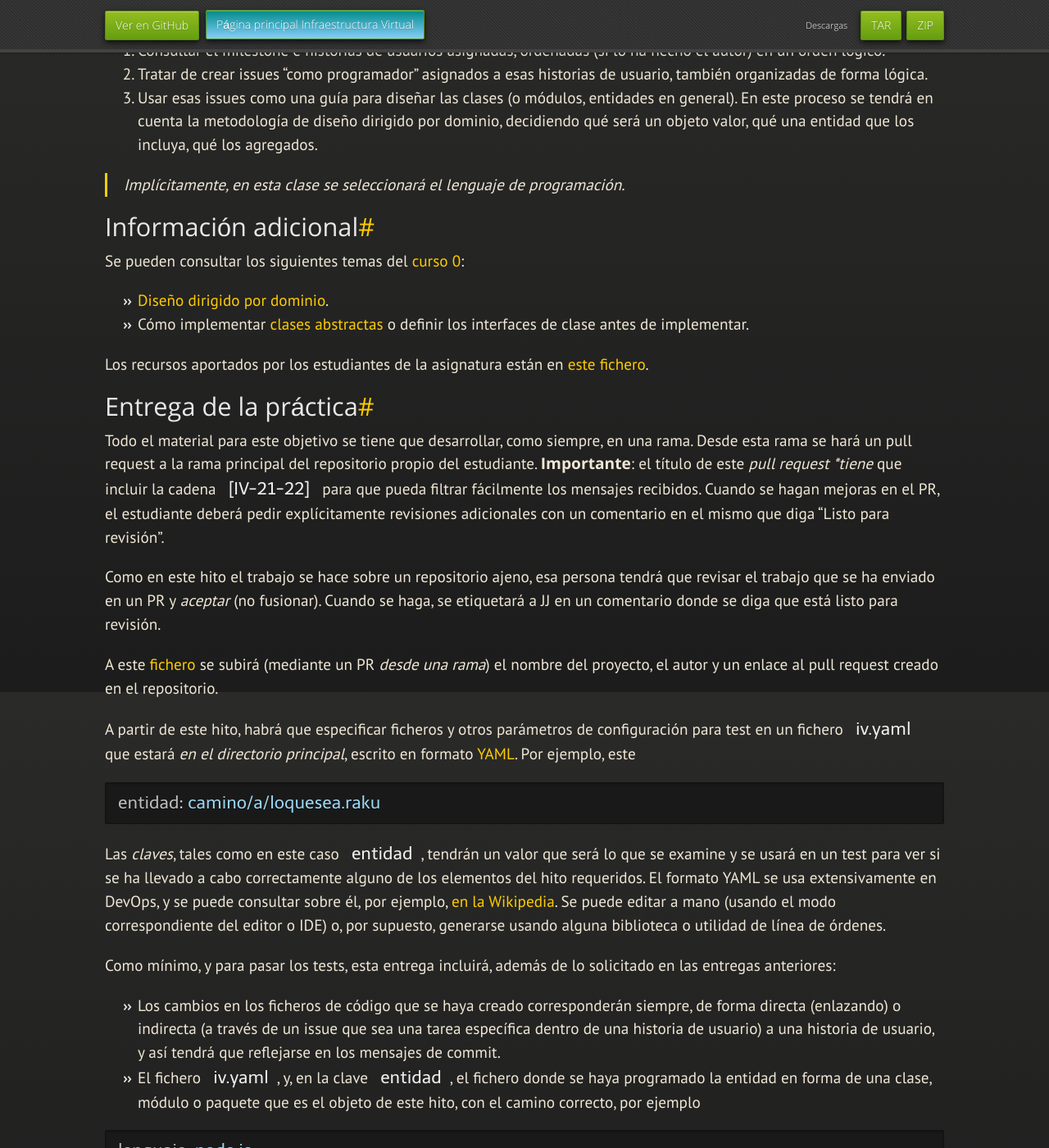
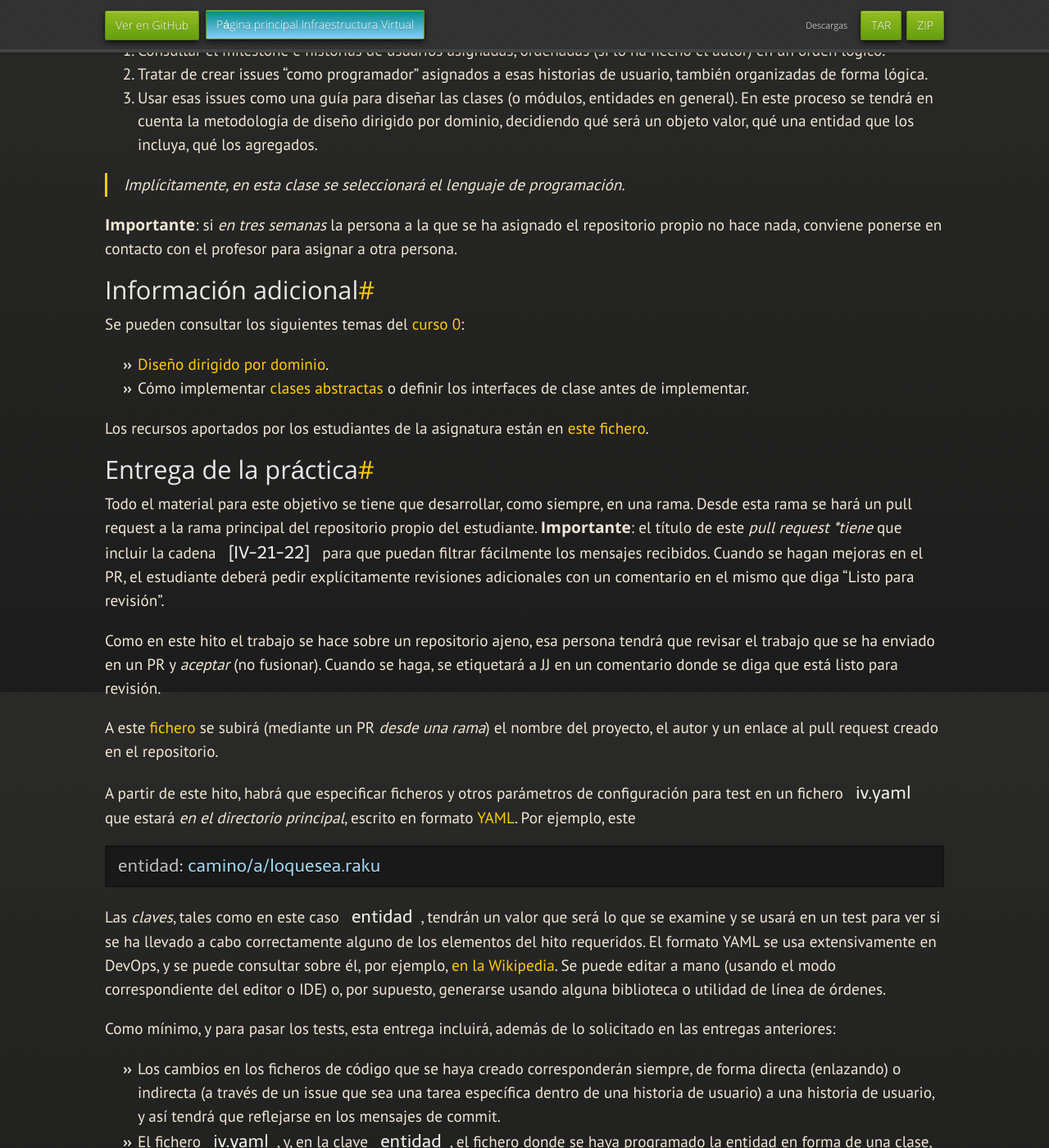
Before and after one commit to JJ/IV, a Jekyll site: the page built from documentos/proyecto/2.Entidad.md, in a window 1280 px wide and 1400 px high, scrolled down 1856 px. Shown: the whole window at 82% size. Built offline with Jekyll 4.4.1, drawn with Linux system fonts in a browser that asks for light colours; nearby versions of some CDN libraries; some web fonts are replaced; our own code applies the rules of GitHub Pages for plain Markdown files; some of the changed text lies outside the part shown.

Commit message:
Sync documentos/proyecto/2.Entidad.md de master a gh-pages

```diff
--- a/documentos/proyecto/2.Entidad.md
+++ b/documentos/proyecto/2.Entidad.md
@@ -104,6 +104,10 @@ todos los elementos que permitan implementarse luego). Así que
 
 > Implícitamente, en esta clase se seleccionará el lenguaje de programación.
 
+**Importante**: si *en tres semanas* la persona a la que se ha asignado el
+repositorio propio no hace nada, conviene ponerse en contacto con el profesor
+para asignar a otra persona.
+
 ## Información adicional
 
 Se pueden consultar los siguientes temas
@@ -122,7 +126,7 @@ en [este fichero](2.Entidad.recursos.md).
 Todo el material para este objetivo se tiene que desarrollar, como siempre, en
 una rama. Desde esta rama se hará un pull request a la rama principal del
 repositorio propio del estudiante. **Importante**: el título de este *pull
-request* **tiene* que incluir la cadena `[IV-21-22]` para que pueda filtrar
+request* **tiene* que incluir la cadena `[IV-21-22]` para que puedan filtrar
 fácilmente los mensajes recibidos. Cuando se hagan mejoras en el PR, el
 estudiante deberá pedir explícitamente revisiones adicionales con un comentario
 en el mismo que diga "Listo para revisión".
@@ -172,7 +176,8 @@ entidad: src/Recordatorio.js
 
 * Se tendrá que justificar mínimamente el lenguaje elegido, de acuerdo con los
   requisitos vistos aquí.
-* No es necesario que los ficheros de clase tengan código, pero tendrá que
+* No es necesario que los ficheros de clase tengan código (de hecho, es mejor
+  que no lo tengan), pero tendrá que
   hacerse un mínimo esfuerfo por que se ajusten, en los nombres y los tipos, a
   las historias de usuario.
 
```
Also changed, not shown: other parts of documentos/proyecto/2.Entidad.md (+1 -1 lines).
